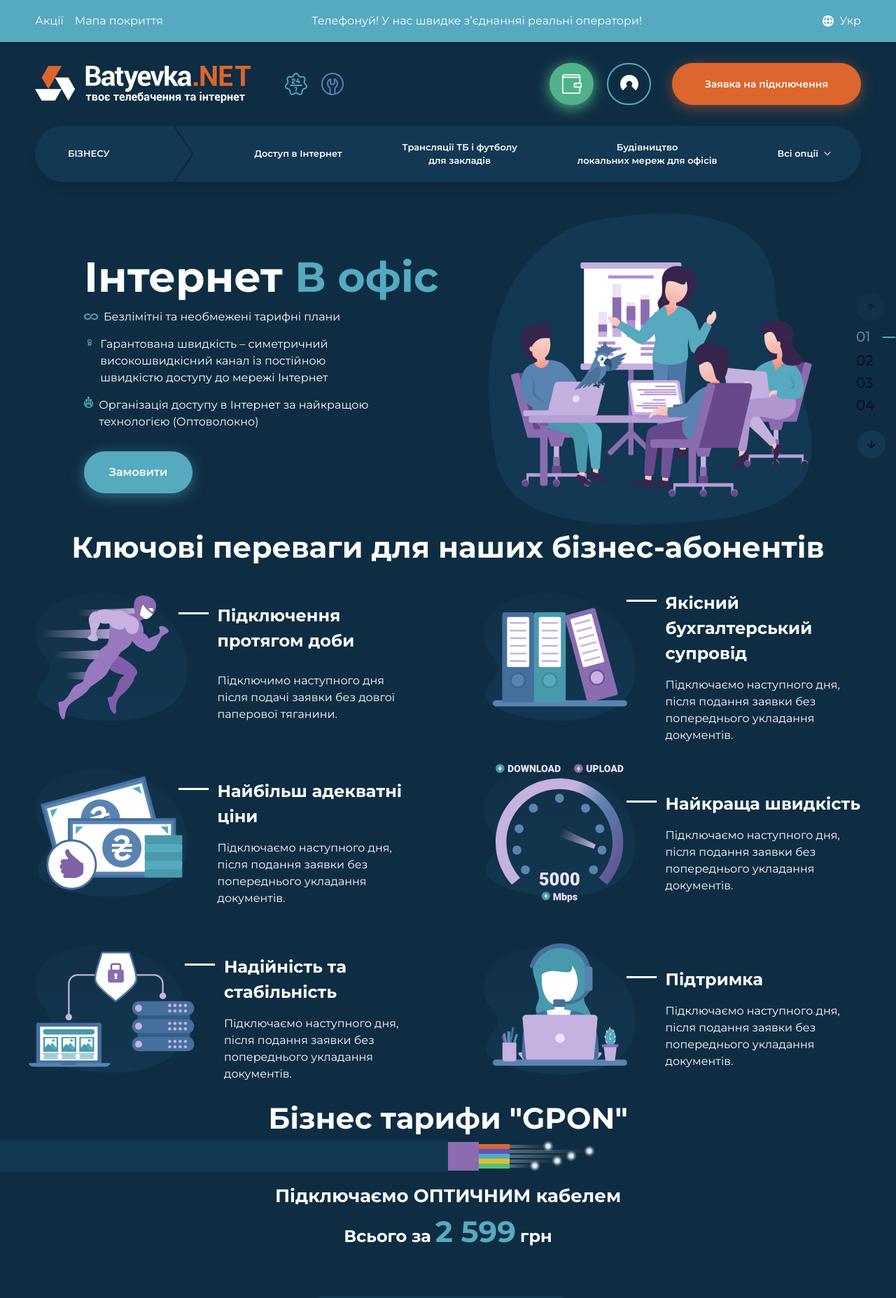
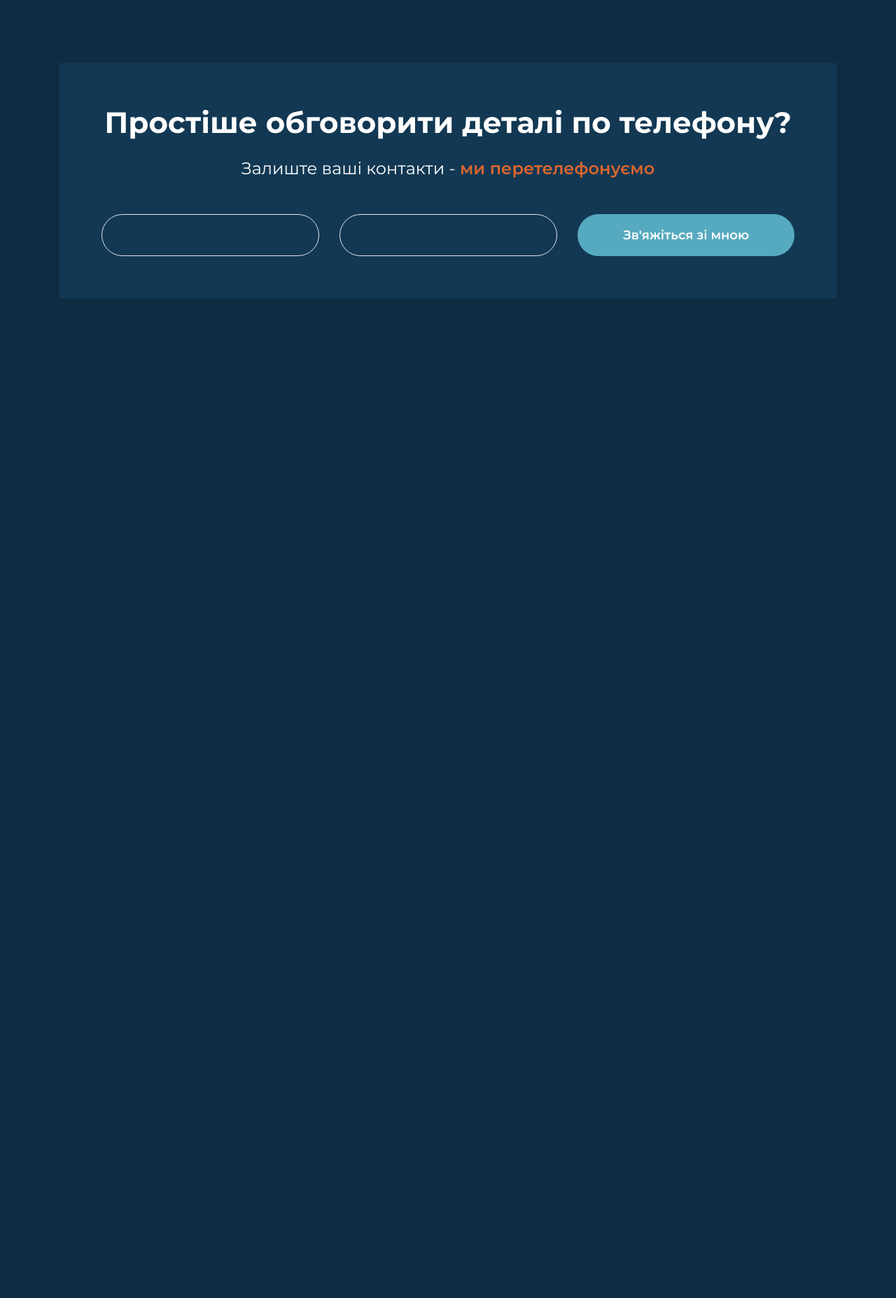
Before and after one commit to batyevkaproj/batyevka_ork, a Next.js app: page / in a window 1280 px wide. Shown: the top 1855 px of the page at 70% size. After the commit the page ends 800 px from the top, so only its background shows below. Built offline with nearby package versions, Linux system fonts and the light colour scheme.

Commit message:
Contact Form

```diff
--- a/app/page.tsx
+++ b/app/page.tsx
@@ -28,20 +28,25 @@ export default function Home() {
   }
   return (
     <>
-      <Header />
+      {/* <Header />
         <Slider />
          <Heading text={'Ключові переваги для наших бізнес-абонентів'}></Heading>
 
         <Advantages />
 
-        <Heading text={`Бізнес тарифи "GPON"`} />
+         <Heading text={`Бізнес тарифи "GPON"`} />
 
-        <OpticCable/>
-
+        <OpticCable/> */}
+        <ContactForm />
+        {/*
         <Tarifs />
         <ContactForm />
         <InfoBlock />
-        <Footer />
+        <Footer /> */}
+
+        {/* <div className={`min-[2430px]:mx-[120px] min-[2430px]:mx-[170px] min-[1770px]:mx-[85px] min-[1180px]:mx-[67px] max-[1180px]:mx-[67px] max-[910px]:mx-[35px]`}>
+
+        </div> */}
     </>
   )
 }
--- a/components/Header.tsx
+++ b/components/Header.tsx
@@ -6,7 +6,6 @@ import logo from '../public/img/logo.svg';
 import arrow_down from '../public/img/arrow_down.svg';
 import globe_small from '../public/img/globe_small.svg';
 import wallet_white from '../public/img/wallet_white.svg';
-import wallet from '../public/img/wallet.svg'
 import _247 from '../public/img/247.svg';
 import telephon from '../public/img/phone.svg';
 import rectangle from '../public/img/rectangle.svg';
@@ -16,8 +15,6 @@ import wrench from '../public/img/wrench.svg'
 import wkey from '../public/img/wkey.svg'
 import { Button } from '@/components/ui/button';
 import Navbar from "./Navbar";
-
-import gear from '../public/img/gear.svg';
 
 const Header = () => {
 
--- a/components/business-page/ContactForm.tsx
+++ b/components/business-page/ContactForm.tsx
@@ -1,12 +1,19 @@
 const ContactForm = () => {
     return (
-        <div className={`font-normal text-white flex flex-col items-center   h-[326px] bg-[#123853] mb-[120px]`}>
-            <h1 className={`font-bold text-white mt-[50px] text-[42px] mb-[25px]`}>Простіше обговорити всі деталі по телефону?</h1>
-            <p className={`font-normal text-white text-[24px]`}>Залишіть ваші контактні дані і ми <span className={`text-[#DC662D] font-semibold`}>передзвонимо</ span></p>
-            <div className={`flex mt-[49px]`}>
-                <input type={`text`} className={`w-[310px] rounded-full bg-transparent border h-[60px] mr-[30px]`}/>
-                <input type={`text`} className={`w-[310px] rounded-full bg-transparent border h-[60px] mr-[30px]`}/>
-                <button type={`button`} className={`w-[310px] rounded-full bg-[#56AABF] h-[60px] text-white text-[18px]  font-semibold`}>Зв'яжіться зі мною</button>
+        <div className={`font-normal text-white h-full bg-[#123853] min-[2430px]:mx-[170px] max-[2430px]:mx-[120px] max-[1770px]:mx-[85px] max-[1180px]:mx-[67px] max-[910px]:mx-[35px] max-[690px]:mx-[20px]
+            min-[2430px]:my-[120px] max-[2430px]:my-[90px] max-[910px]:my-[60px] max-[690px]:my-[20px]
+
+            flex flex-col text-center
+        `}>
+            <h1 className={`font-bold text-white text-[42px] leading-[50px] mt-[60px] min-[2430px]:text-[50px] min-[2430px]:leading-[62px] max-[910px]:text-[24px] max-[910px]:leading-[30px] min-[2430px]:mt-[78px]`}>Простіше обговорити <br className="min-[910px]:hidden"/> деталі по телефону?</h1>
+
+            <p className={`font-normal text-white text-[24px] mt-[25px] leading-[32px] min-[2430px]:mt-[32px] min-[2430px]:leading-[40px] min-[2430px]:text-[32px] max-[910px]:text-[16px] max-[910px]:leading-[22px]`}>Залиште ваші контакти - <span className={`text-[#DC662D] font-semibold`}>ми <br className="min-[910px]:hidden"/> перетелефонуємо</ span></p>
+
+
+            <div className={`flex mt-[49px] min-[2430px]:gap-[60px] max-[2430px]:gap-[45px] max-[1770px]:gap-[29px] max-[1180px]:gap-[22px] max-[910px]:flex-col max-[910px]:items-center min-[2430px]:mb-[78px] min-[2430px]:mx-[78px] mb-[60px] mx-[60px] max-[910px]:mb-[32px] max-[910px]:mx-[32px]`}>
+                <input type={`text`} className={`w-3/4 rounded-full bg-transparent border h-[60px]`}/>
+                <input type={`text`} className={`w-3/4 rounded-full bg-transparent border h-[60px]`}/>
+                <button type={`button`} className={`w-3/4 rounded-full bg-[#56AABF] h-[60px] text-white text-[18px] font-semibold`}>Зв'яжіться зі мною</button>
             </div>
         </div>
      );
--- a/components/business-page/OpticCable.tsx
+++ b/components/business-page/OpticCable.tsx
@@ -6,7 +6,7 @@ import flag from '../../public/img/prideFlag.svg'
 const OpticCable = () => {
     return (
         <div className="flex absolute">
-            <div className="h-[45px] w-[50vw] bg-[#123853] top-96">
+            <div className="h-[45px] w-[45vw] bg-[#123853] top-96">
             </div>
             <Image src={flag} className="w-[210px] h-[44px]" alt="DawnPride" />
         </div>
```
